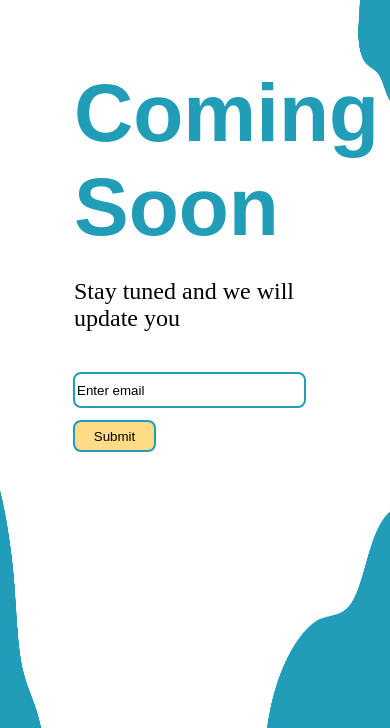
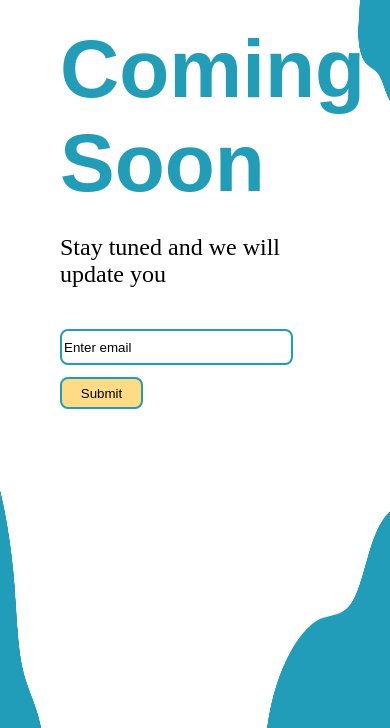
Before and after one commit to RisingDemon/EmailService, a website: page public/index.html in a window 390 px wide. Shown: the part 116-844 px from the top of the page. Drawn offline with nearby package versions, Linux system fonts and the light colour scheme; a web font is replaced by a local one.

Commit message:
made it responsive again

```diff
--- a/public/styles.css
+++ b/public/styles.css
@@ -35,12 +35,12 @@ img {
     border-radius: 8px;
     left: 87px;
 }
-@media (max-width: 480px) {
+/* @media (max-width: 480px) {
     #ip {
         top: 488px;
         width: 60%;
     }
-}
+} */
 
 #ipEmail {
     width: 311px;
@@ -145,9 +145,12 @@ input:focus {
     }
     #pos{
         width: 285px;
-        left: 74px;
+        left: 60px;
+        top: 138px;
     }
     #ip {
-        margin-left: -14px;
+        margin-left: -27px;
+        top: 445px;
+        width: 60%;
     }
 }
```
